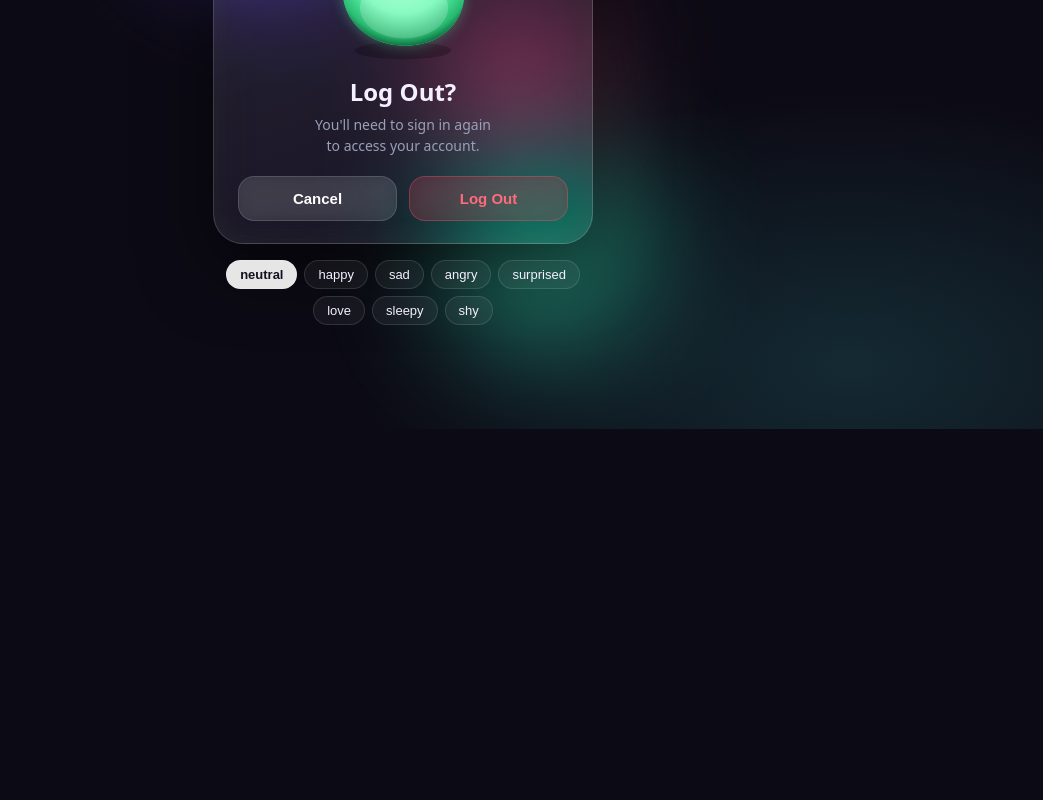
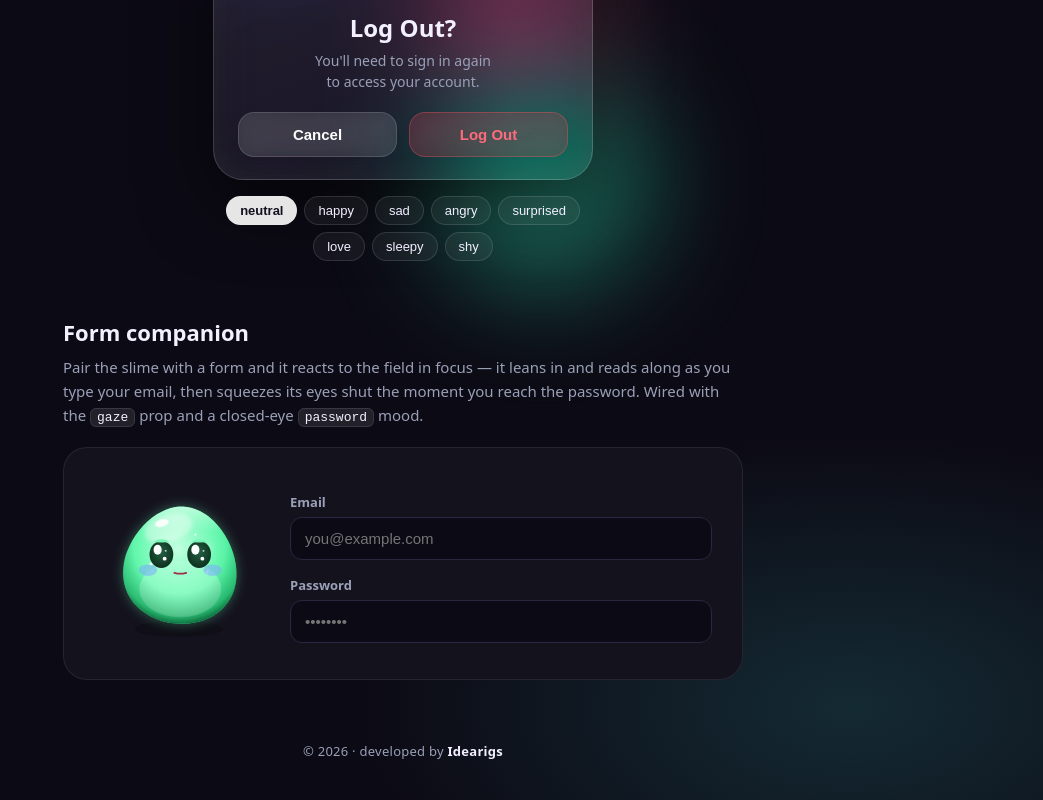
Before and after one commit to Idearigs/sticker-project, a React (Vite) app: page / in a window 1280 px wide. Shown: the part 371-1171 px from the top of the page, without its empty margins (237-1280 px from the left). Before the commit the page ends 800 px from the top, so only its background shows below. Built offline with nearby package versions, Linux system fonts and the light colour scheme.

Commit message:
Form companion: gaze/lean prop, password mood turns away with shut eyes; modal+bubble entrance animations; Idearigs copyright footer

```diff
--- a/src/App.jsx
+++ b/src/App.jsx
@@ -15,21 +15,28 @@ export default function App() {
   const [cue, setCue] = useState(null)
   const [speech, setSpeech] = useState('Going somewhere?')
 
+  // form companion
+  const [focus, setFocus] = useState(null)
+  const [email, setEmail] = useState('')
+  const [pw, setPw] = useState('')
+
   const fire = (type) => setCue({ type, id: Date.now() })
   const say = (m, text, c) => { setMood(m); setSpeech(text); if (c) fire(c) }
   const idle = () => { setMood('neutral'); setSpeech('Going somewhere?') }
+
+  const formMood = focus === 'password' ? 'password' : 'neutral'
+  // email: lean in toward the field (right). password: turn AWAY (left), eyes shut.
+  const formGaze = focus === 'email' ? { x: 62, y: -4 } : focus === 'password' ? { x: -54, y: 2 } : null
 
   return (
     <main className="page">
       <h1 className="brand">Live Action Stickers</h1>
 
       <div className="modal-wrap">
-        {/* colour orbs behind the glass so the blur has something to refract */}
         <div className="orb orb-a" />
         <div className="orb orb-b" />
         <div className="orb orb-c" />
 
-        {/* colour swatches */}
         <div className="swatches">
           {SWATCHES.map((s) => (
             <button
@@ -42,11 +49,10 @@ export default function App() {
           ))}
         </div>
 
-        {/* liquid-glass card */}
-        <div className="glass-card">
+        <div className="glass-card pop-in">
           <button className="close" onClick={() => say('surprised', 'Oh! Hi 👋', 'bounce')}>×</button>
 
-          <div className="bubble">{speech}</div>
+          {speech && <div className="bubble" key={speech}>{speech}</div>}
 
           <div className="modal-blob">
             <JellyBlob size={184} hue={hue} mood={mood} cue={cue} />
@@ -75,7 +81,6 @@ export default function App() {
           </div>
         </div>
 
-        {/* tiny emotion playground */}
         <div className="emotions">
           {MOODS.map((m) => (
             <button key={m} className={`chip ${m === mood ? 'on' : ''}`} onClick={() => { setMood(m); setSpeech('') }}>
@@ -84,6 +89,46 @@ export default function App() {
           ))}
         </div>
       </div>
+
+      {/* Form companion */}
+      <section className="companion">
+        <h2 className="sec-title">Form companion</h2>
+        <p className="lead">
+          Pair the slime with a form and it reacts to the field in focus — it leans in and
+          reads along as you type your email, then squeezes its eyes shut the moment you reach
+          the password. Wired with the <code>gaze</code> prop and a closed-eye <code>password</code> mood.
+        </p>
+
+        <div className="form-card">
+          <div className="form-blob">
+            <JellyBlob size={170} hue={hue} mood={formMood} gaze={formGaze} />
+          </div>
+          <div className="fields">
+            <label>Email</label>
+            <input
+              type="email"
+              value={email}
+              placeholder="you@example.com"
+              onFocus={() => setFocus('email')}
+              onBlur={() => setFocus(null)}
+              onChange={(e) => setEmail(e.target.value)}
+            />
+            <label>Password</label>
+            <input
+              type="password"
+              value={pw}
+              placeholder="••••••••"
+              onFocus={() => setFocus('password')}
+              onBlur={() => setFocus(null)}
+              onChange={(e) => setPw(e.target.value)}
+            />
+          </div>
+        </div>
+      </section>
+
+      <footer className="copyright">
+        © 2026 · developed by <strong>Idearigs</strong>
+      </footer>
     </main>
   )
 }
--- a/src/JellyBlob.jsx
+++ b/src/JellyBlob.jsx
@@ -38,6 +38,8 @@ const MOODS = {
   love:      { hue: 335,  sat: 1,    eyes: 'love',   lid: 0,     brow: null },
   sleepy:    { hue: null, sat: 0.55, eyes: 'normal', lid: 0.5,   brow: null },
   shy:       { hue: 330,  sat: 1,    eyes: 'closed', lid: 0,     brow: null, blushBig: true },
+  // squeezed-shut eyes for "not peeking at your password" — keeps base colour
+  password:  { hue: null, sat: 1,    eyes: 'happy',  lid: 0,     brow: null, blushBig: true },
 }
 
 // mouth shape per mood: w=half-width, s=smile(+)/frown(-), o=resting openness
@@ -51,6 +53,7 @@ const MOUTHP = {
   love:      { w: 15, s: 1.2, o: 2 },
   sleepy:    { w: 9, s: 0.1, o: 0 },
   shy:       { w: 9, s: 0.6, o: 0 },
+  password:  { w: 10, s: 0.7, o: 0 },
 }
 
 function buildShape() {
@@ -98,7 +101,7 @@ const heart = (cx, cy, s) =>
   `M${cx},${cy + 0.3 * s} C${cx - 0.62 * s},${cy - 0.2 * s} ${cx - 0.62 * s},${cy - 0.72 * s} ${cx},${cy - 0.34 * s} ` +
   `C${cx + 0.62 * s},${cy - 0.72 * s} ${cx + 0.62 * s},${cy - 0.2 * s} ${cx},${cy + 0.3 * s} Z`
 
-export default function JellyBlob({ size = 300, hue = 265, mood = 'neutral', cue = null, className = '' }) {
+export default function JellyBlob({ size = 300, hue = 265, mood = 'neutral', cue = null, gaze = null, className = '' }) {
   const svgRef = useRef(null)
   const bodyG = useRef(null)
   const pathRef = useRef(null)
@@ -127,10 +130,12 @@ export default function JellyBlob({ size = 300, hue = 265, mood = 'neutral', cue
       blinkWait: 900 + Math.random() * 2000, blinking: false, blinkClock: 0, queueDouble: false,
       action: null, actionClock: 0,
       tear: 0, mouthOpen: 0,
+      gaze: null, leanX: 0, leanY: 0,
     }
   }
   const state = ref.current
   const face = MOODS[mood] || MOODS.neutral
+  state.gaze = gaze // { x, y } target direction the blob looks/leans toward
 
   useEffect(() => { state.mood = mood; state.pop = 1; state.mouthOpen = 1 }, [mood])
   useEffect(() => {
@@ -222,6 +227,14 @@ export default function JellyBlob({ size = 300, hue = 265, mood = 'neutral', cue
       const sx = (1 + stretch) * pop * breathe
       const sy = (1 - stretch * 0.7) * pop * (2 - breathe)
 
+      // lean toward the gaze target (form companion "lean-in")
+      const gz = state.gaze
+      const ltx = gz ? Math.max(-16, Math.min(16, gz.x * 0.24)) : 0
+      const lty = gz ? Math.max(-12, Math.min(12, gz.y * 0.2)) : 0
+      state.leanX += (ltx - state.leanX) * 0.12
+      state.leanY += (lty - state.leanY) * 0.12
+      const lean = state.leanX * 0.36 // degrees of body tilt
+
       const ring = pts.map((p) => ({ x: p.bx + p.nx * p.off, y: p.by + p.ny * p.off }))
       const d = smoothClosed(ring)
       pathRef.current.setAttribute('d', d)
@@ -231,7 +244,8 @@ export default function JellyBlob({ size = 300, hue = 265, mood = 'neutral', cue
       bodyClip.current.setAttribute('d', d)
       bodyG.current.setAttribute(
         'transform',
-        `translate(${(state.px + ax).toFixed(2)} ${(state.py + ay).toFixed(2)}) ` +
+        `translate(${(state.px + ax + state.leanX).toFixed(2)} ${(state.py + ay + state.leanY).toFixed(2)}) ` +
+          `rotate(${lean.toFixed(2)} ${CX} ${CY}) ` +
           `rotate(${(dir * 180) / Math.PI} ${CX} ${CY}) scale(${sx.toFixed(3)} ${sy.toFixed(3)}) rotate(${(-dir * 180) / Math.PI} ${CX} ${CY})`
       )
 
@@ -257,9 +271,12 @@ export default function JellyBlob({ size = 300, hue = 265, mood = 'neutral', cue
       lLid.current?.setAttribute('d', lidPath(CX - EYE.dx, EYE.cy, EYE.rx, EYE.ry, effLid))
       rLid.current?.setAttribute('d', lidPath(CX + EYE.dx, EYE.cy, EYE.rx, EYE.ry, effLid))
 
-      // gaze
+      // gaze — explicit gaze prop wins, else track the pointer
       let gx = 0, gy = 0
-      if (state.pointer.inside) {
+      if (gz) {
+        gx = Math.max(-6, Math.min(6, gz.x * 0.1))
+        gy = Math.max(-6, Math.min(6, gz.y * 0.1))
+      } else if (state.pointer.inside) {
         const dx = state.pointer.x - (CX + state.px)
         const dy = state.pointer.y - (EYE.cy + state.py)
         const m = Math.hypot(dx, dy) || 1
--- a/src/index.css
+++ b/src/index.css
@@ -70,6 +70,19 @@ body {
 .swatch:hover { transform: scale(1.12); }
 .swatch.on { box-shadow: 0 0 0 2px var(--bg), 0 0 0 4px #fff; }
 
+/* entrance animations */
+@keyframes pop-in {
+  0% { opacity: 0; transform: translateY(16px) scale(0.92); }
+  60% { transform: translateY(0) scale(1.02); }
+  100% { opacity: 1; transform: translateY(0) scale(1); }
+}
+@keyframes bubble-pop {
+  0% { opacity: 0; transform: translateY(6px) scale(0.7); }
+  70% { transform: translateY(0) scale(1.06); }
+  100% { opacity: 1; transform: scale(1); }
+}
+.pop-in { animation: pop-in 0.5s cubic-bezier(0.22, 1.2, 0.36, 1) both; }
+
 /* liquid-glass card */
 .glass-card {
   position: relative;
@@ -127,6 +140,8 @@ body {
   -webkit-backdrop-filter: blur(14px) saturate(160%);
   border: 1px solid rgba(255,255,255,0.18);
   box-shadow: inset 0 1px 0 rgba(255,255,255,0.3), 0 8px 20px rgba(0,0,0,0.3);
+  animation: bubble-pop 0.34s cubic-bezier(0.22, 1.4, 0.36, 1) both;
+  transform-origin: center bottom;
 }
 .bubble:empty { display: none; }
 .bubble::after {
@@ -177,3 +192,50 @@ body {
 }
 .chip:hover { transform: translateY(-1px); background: rgba(255,255,255,0.12); }
 .chip.on { background: rgba(255,255,255,0.9); color: #14101f; font-weight: 600; }
+
+/* form companion */
+.companion { width: min(680px, 94vw); margin-top: 30px; }
+.sec-title { font-size: 22px; font-weight: 700; margin: 0 0 8px; }
+.lead { color: var(--muted); line-height: 1.6; font-size: 15px; margin: 0 0 18px; }
+.lead code {
+  background: rgba(255,255,255,0.09);
+  border: 1px solid rgba(255,255,255,0.1);
+  padding: 1px 6px; border-radius: 6px; font-size: 13px; color: var(--ink);
+}
+.form-card {
+  display: flex;
+  align-items: center;
+  gap: 26px;
+  background: #14121d;
+  border: 1px solid rgba(255,255,255,0.08);
+  border-radius: 24px;
+  padding: 28px 30px;
+}
+.form-blob { flex: 0 0 auto; }
+.fields { flex: 1; display: flex; flex-direction: column; gap: 6px; min-width: 0; }
+.fields label { font-size: 13px; font-weight: 600; color: var(--muted); margin-top: 10px; }
+.fields input {
+  background: #0c0a14;
+  border: 1px solid #2a2740;
+  border-radius: 12px;
+  padding: 12px 14px;
+  color: var(--ink);
+  font-size: 15px;
+  outline: none;
+  transition: border-color 0.15s ease, box-shadow 0.15s ease;
+}
+.fields input:focus { border-color: #8b6cf0; box-shadow: 0 0 0 3px rgba(139,108,240,0.18); }
+
+@media (max-width: 560px) {
+  .form-card { flex-direction: column; text-align: center; }
+  .fields { width: 100%; }
+}
+
+/* copyright */
+.copyright {
+  margin-top: 36px;
+  color: var(--muted);
+  font-size: 13px;
+  letter-spacing: 0.02em;
+}
+.copyright strong { color: var(--ink); font-weight: 600; }
```
